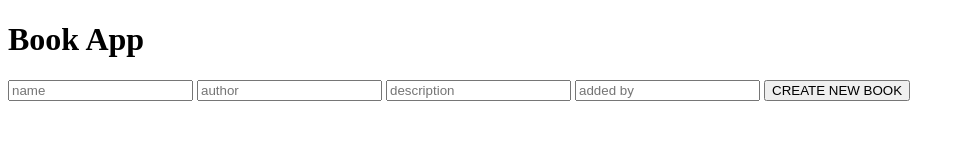
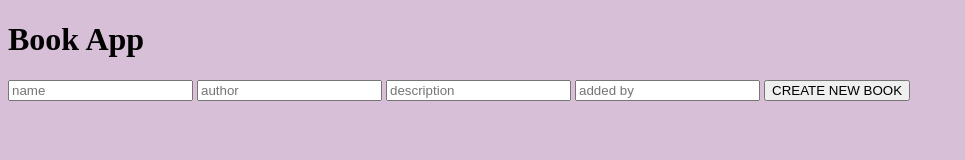
Before and after one commit to johnzxcvbnm/literate-pancake, a website: page public/index.html in a window 1280 px wide. Shown: the whole page, without its empty margins (0-965 px from the left). Drawn offline with nearby package versions, Linux system fonts and the light colour scheme; no server answers.

Commit message:
Linked CSS to index.html.  Fixed file name of app.css

```diff
--- /dev/null
+++ b/public/css/app.css
@@ -0,0 +1,3 @@
+html {
+  background: thistle;
+}
--- a/public/index.html
+++ b/public/index.html
@@ -5,6 +5,7 @@
     <title></title>
     <script src="https://cdnjs.cloudflare.com/ajax/libs/angular.js/1.7.2/angular.min.js" charset="utf-8"></script>
     <script src="/js/app.js" charset="utf-8"></script>
+    <link rel="stylesheet" href="/css/app.css">
   </head>
   <body ng-controller="MainController as ctrl">
       <h1>{{ctrl.h1}}</h1>
```
Also changed, not shown: public/css/app.js (deleted).
